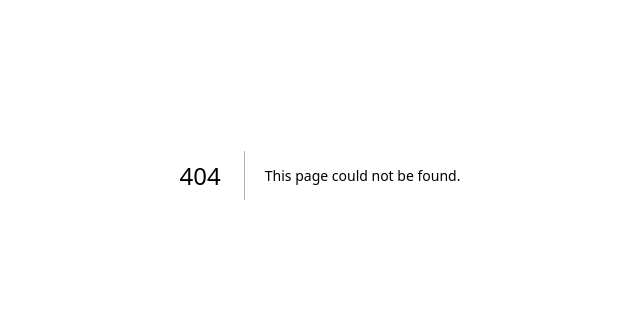
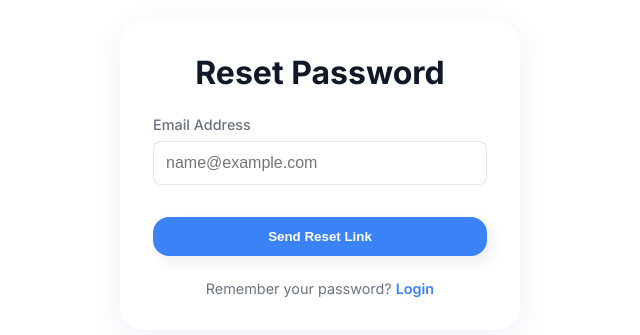
Before and after one commit to Arunhari124/find, a Next.js app: page /forgot-password in a window 1280 px wide. Before the commit this address had no page. Shown: the part 225-560 px from the top of the page, without its empty margins (320-960 px from the left). Built offline with nearby package versions, Linux system fonts and the light colour scheme; no server answers.

Commit message:
feat: add forgot password flow and clarify register message

```diff
--- /dev/null
+++ b/src/app/forgot-password/page.tsx
@@ -0,0 +1,61 @@
+'use client';
+import { useState } from 'react';
+import { supabase } from '@/lib/supabase';
+import Link from 'next/link';
+import styles from '../login/login.module.css';
+
+export default function ForgotPasswordPage() {
+  const [email, setEmail] = useState('');
+  const [loading, setLoading] = useState(false);
+  const [message, setMessage] = useState<string | null>(null);
+  const [error, setError] = useState<string | null>(null);
+
+  const handleReset = async (e: React.FormEvent) => {
+    e.preventDefault();
+    setLoading(true);
+    setError(null);
+    setMessage(null);
+
+    const { error: resetError } = await supabase.auth.resetPasswordForEmail(email, {
+      redirectTo: `${window.location.origin}/update-password`,
+    });
+
+    if (resetError) {
+      setError(resetError.message);
+    } else {
+      setMessage("Password reset email sent! Please check your inbox.");
+    }
+    setLoading(false);
+  };
+
+  return (
+    <div className={styles.container}>
+      <div className="glass-card" style={{ padding: '2rem', width: '100%', maxWidth: '400px', margin: '0 auto' }}>
+        <h2 className={styles.title}>Reset Password</h2>
+        {error && <p className={styles.error}>{error}</p>}
+        {message && <p style={{ color: 'var(--success-color, #4ade80)', marginBottom: '1rem', textAlign: 'center' }}>{message}</p>}
+
+        <form onSubmit={handleReset} className={styles.form}>
+          <div className={styles.inputGroup}>
+            <label>Email Address</label>
+            <input
+              type="email"
+              value={email}
+              onChange={(e) => setEmail(e.target.value)}
+              required
+              className={styles.input}
+              placeholder="name@example.com"
+            />
+          </div>
+          <button type="submit" disabled={loading} className="btn-3d btn-primary" style={{ width: '100%', marginTop: '1rem' }}>
+            {loading ? 'Sending...' : 'Send Reset Link'}
+          </button>
+        </form>
+
+        <p className={styles.footerText}>
+          Remember your password? <Link href="/login">Login</Link>
+        </p>
+      </div>
+    </div>
+  );
+}
--- a/src/app/login/page.tsx
+++ b/src/app/login/page.tsx
@@ -36,7 +36,10 @@ export default function LoginPage() {
             <input type="email" value={email} onChange={(e) => setEmail(e.target.value)} required className={styles.input} />
           </div>
           <div className={styles.inputGroup}>
-            <label>Password</label>
+            <div style={{ display: 'flex', justifyContent: 'space-between', alignItems: 'center' }}>
+              <label>Password</label>
+              <Link href="/forgot-password" style={{ fontSize: '0.8rem', color: 'var(--primary-color)', textDecoration: 'none' }}>Forgot Password?</Link>
+            </div>
             <input type="password" value={password} onChange={(e) => setPassword(e.target.value)} required className={styles.input} />
           </div>
           <button type="submit" disabled={loading} className="btn-3d btn-primary" style={{ width: '100%', marginTop: '1rem' }}>
--- a/src/app/register/page.tsx
+++ b/src/app/register/page.tsx
@@ -36,7 +36,7 @@ export default function RegisterPage() {
       setError(signUpError.message);
       setLoading(false);
     } else {
-      alert("Registration successful! You can now log in.");
+      alert("Registration successful! If you have email confirmations enabled, please check your inbox to verify your account before logging in.");
       router.push('/login');
     }
   };
```
Also changed, not shown: src/app/update-password/page.tsx (added, +71 -0 lines).
